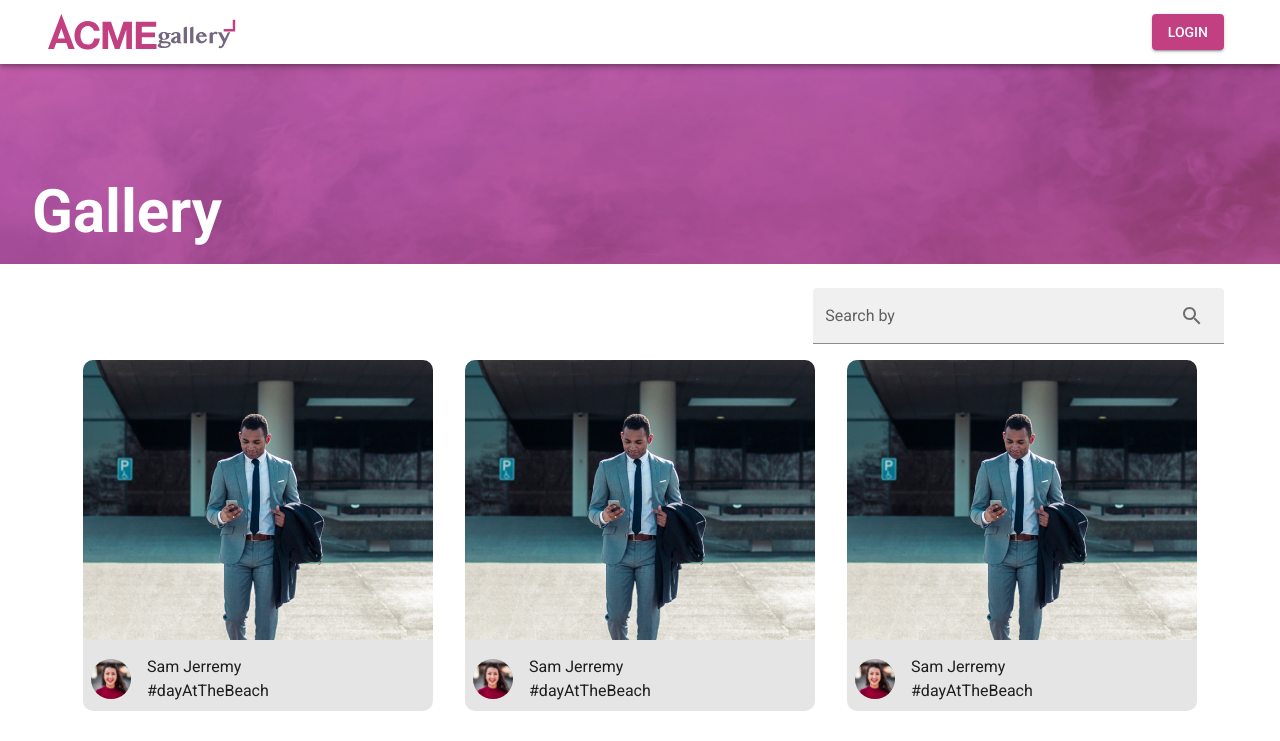
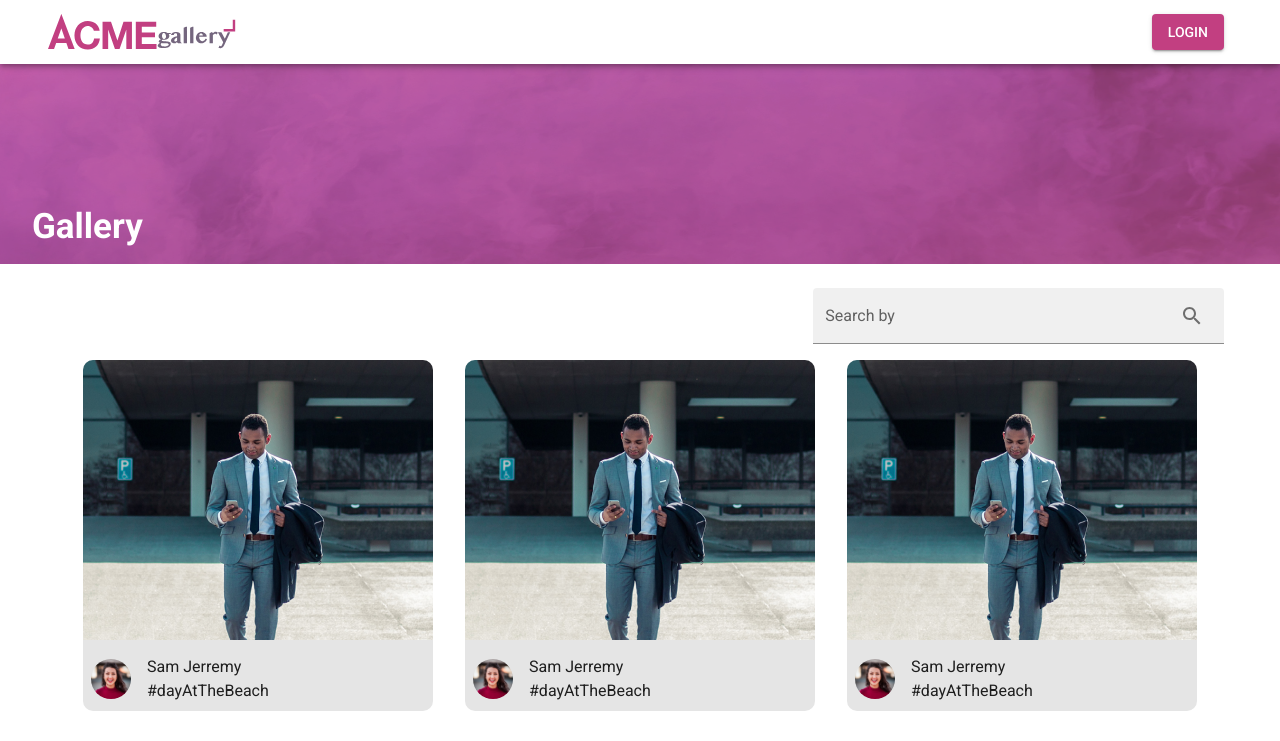
Before and after one commit to devdaniela/react-gallery-mui, a React (Vite) app: page / in a window 1280 px wide. Shown: the top 741 px of the page. Built offline with nearby package versions, Linux system fonts and the light colour scheme.

Commit message:
Se oculto imagen del foooter cuando es movil

```diff
--- a/src/gallery/components/CardItem.jsx
+++ b/src/gallery/components/CardItem.jsx
@@ -9,7 +9,7 @@ export const CardItem = ({ name, tag }) => {
     <Grid item sx={{ m: 2, backgroundColor:'secondary.light', borderRadius: '10px' }} >
         <Box
             component="img"
-            sx={{ width: { xs: 335, md: 350 }, borderRadius: '10px 10px 0px 0px' }}
+            sx={{ width: { xs: 300, md: 350 }, borderRadius: '10px 10px 0px 0px' }}
             alt="ACMEgallery"
             src={ imgCard }
         />
--- a/src/gallery/components/Footer.jsx
+++ b/src/gallery/components/Footer.jsx
@@ -21,7 +21,7 @@ export const Footer = () => {
         <Grid item >
             <Box
                 component="img"
-                sx={{ height: 27, mr: 2 }}
+                sx={{ height: 27, mr: 2, display: {xs:'none', sm:'inline-block'}}}
                 alt="ACMEgallery"
                 src={ logo }
             />
--- a/src/gallery/components/Header.jsx
+++ b/src/gallery/components/Header.jsx
@@ -21,7 +21,7 @@ export const Header = () => {
             container
             direction="row"
             alignContent="end"
-            height={ 208 }
+            height={ { xs:150, sm:208} }
             marginTop={7}
             color="white"
             sx={{
@@ -31,7 +31,7 @@ export const Header = () => {
              }}
         >
             <Grid item sx={{ pl: 4, pb: 2 }}>
-                <Typography variant='h2'>Gallery</Typography>
+                <Typography variant='h2' sx={{ fontSize:{ xs:35 } }}>Gallery</Typography>
             </Grid>
         </Grid>
 
```
Also changed, not shown: 2 other files (tests, documents, lock files or other folders).
